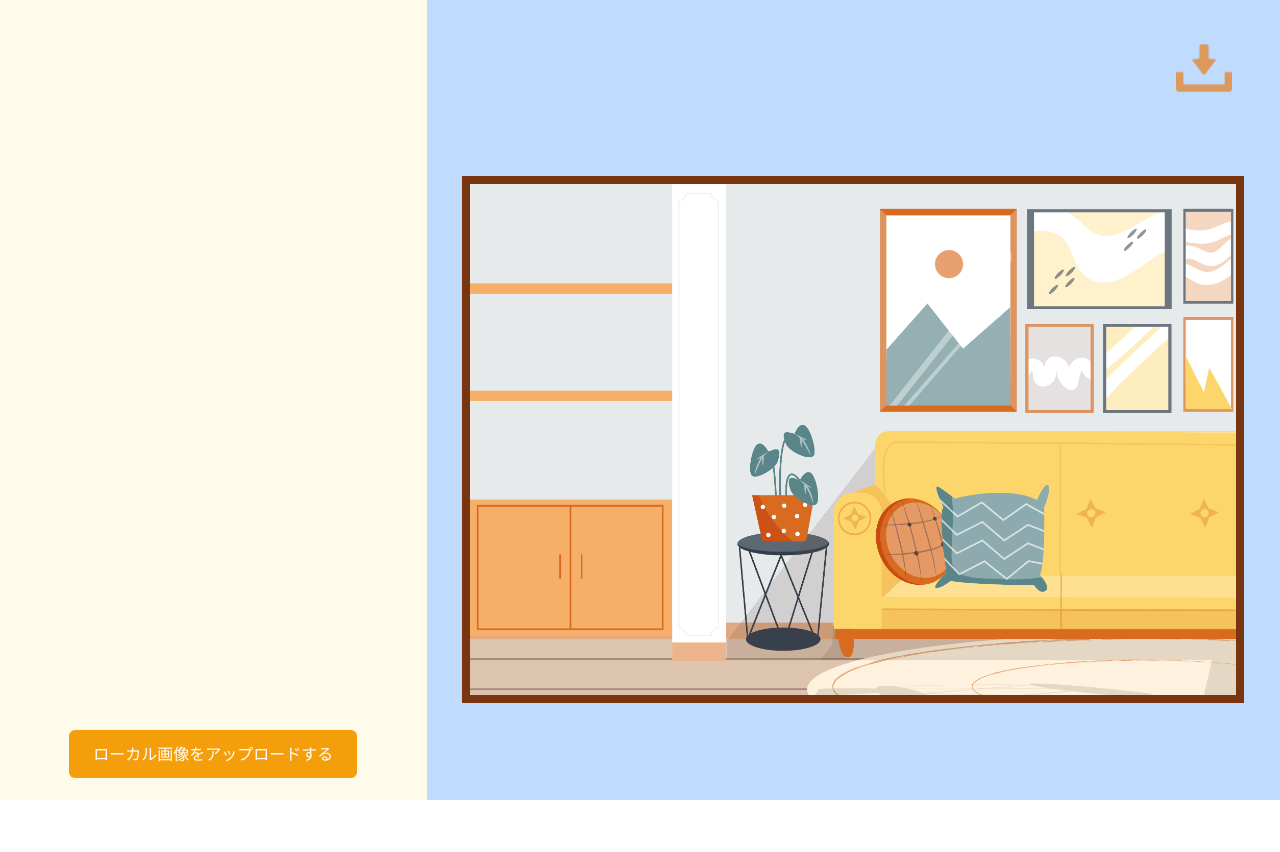
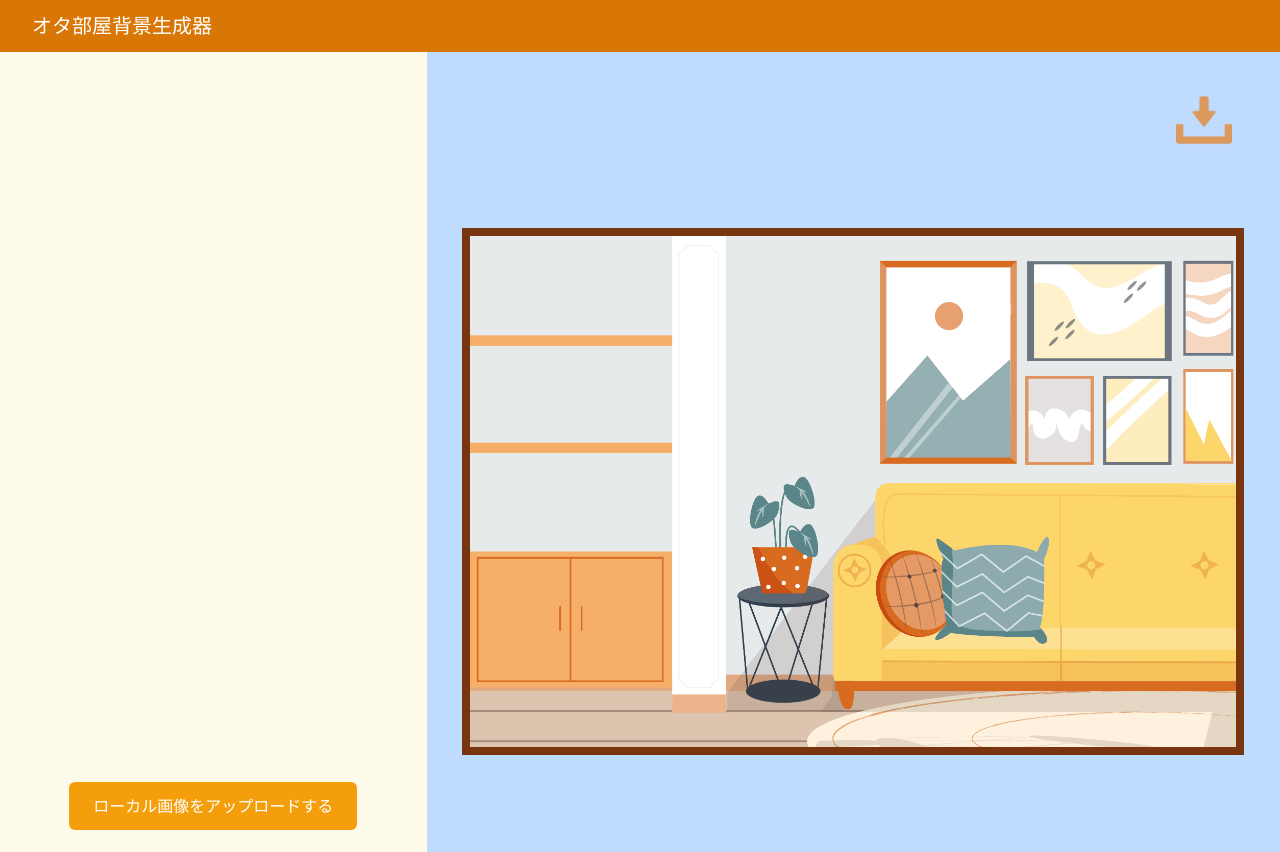
Before and after one commit to ss1119/virtual_background_creator_frontend, a React (Create React App) app: page / in a window 1280 px wide. Before the commit the page ends 800 px from the top, so only its background shows below. Built offline with nearby package versions, Linux system fonts and the light colour scheme.

Commit message:
add header

```diff
--- /dev/null
+++ b/src/components/parts/Hearder.tsx
@@ -0,0 +1,9 @@
+export const Header = () => {
+  return (
+    <div className="w-full flex bg-yellow-600">
+      <div className="h-full text-white text-xl py-3 pl-8 flex justify-start">
+        オタ部屋背景生成器
+      </div>
+    </div>
+  );
+};
--- a/src/components/views/Home.tsx
+++ b/src/components/views/Home.tsx
@@ -1,4 +1,5 @@
 import { useState } from "react";
+import { Header } from "../parts/Hearder";
 import { EditArea } from "../templates/EditArea";
 import { UploadArea } from "../templates/UploadArea";
 
@@ -7,6 +8,8 @@ export const Home = () => {
   const [visible, setVisible] = useState<boolean[]>([]);
 
   return (
+    <>
+      <Header />
       <div className="flex">
         <UploadArea
           images={images}
@@ -16,5 +19,6 @@ export const Home = () => {
         />
         <EditArea />
       </div>
+    </>
   );
 };
```
Lines whose indentation alone changed are shown as unchanged.
